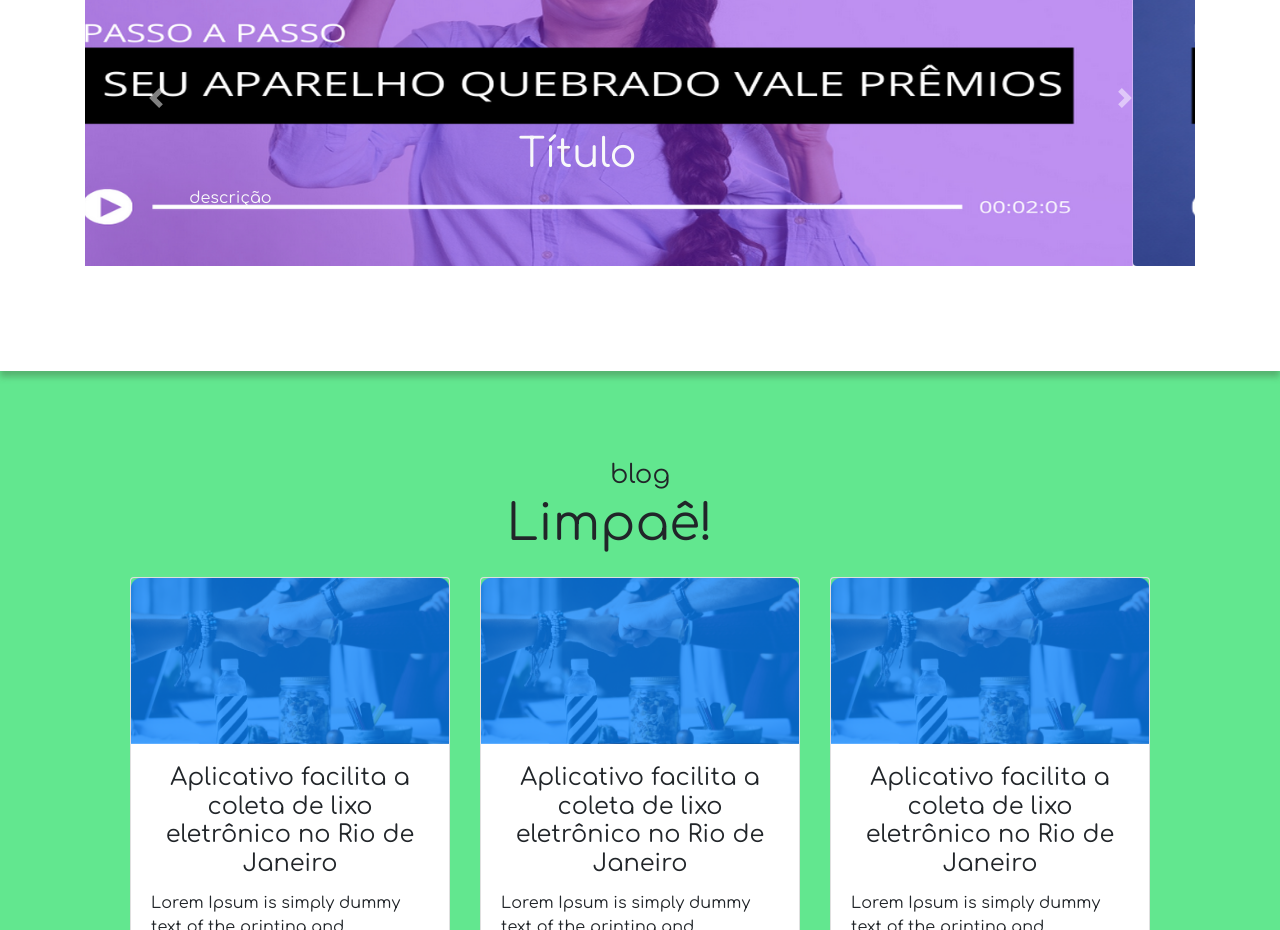
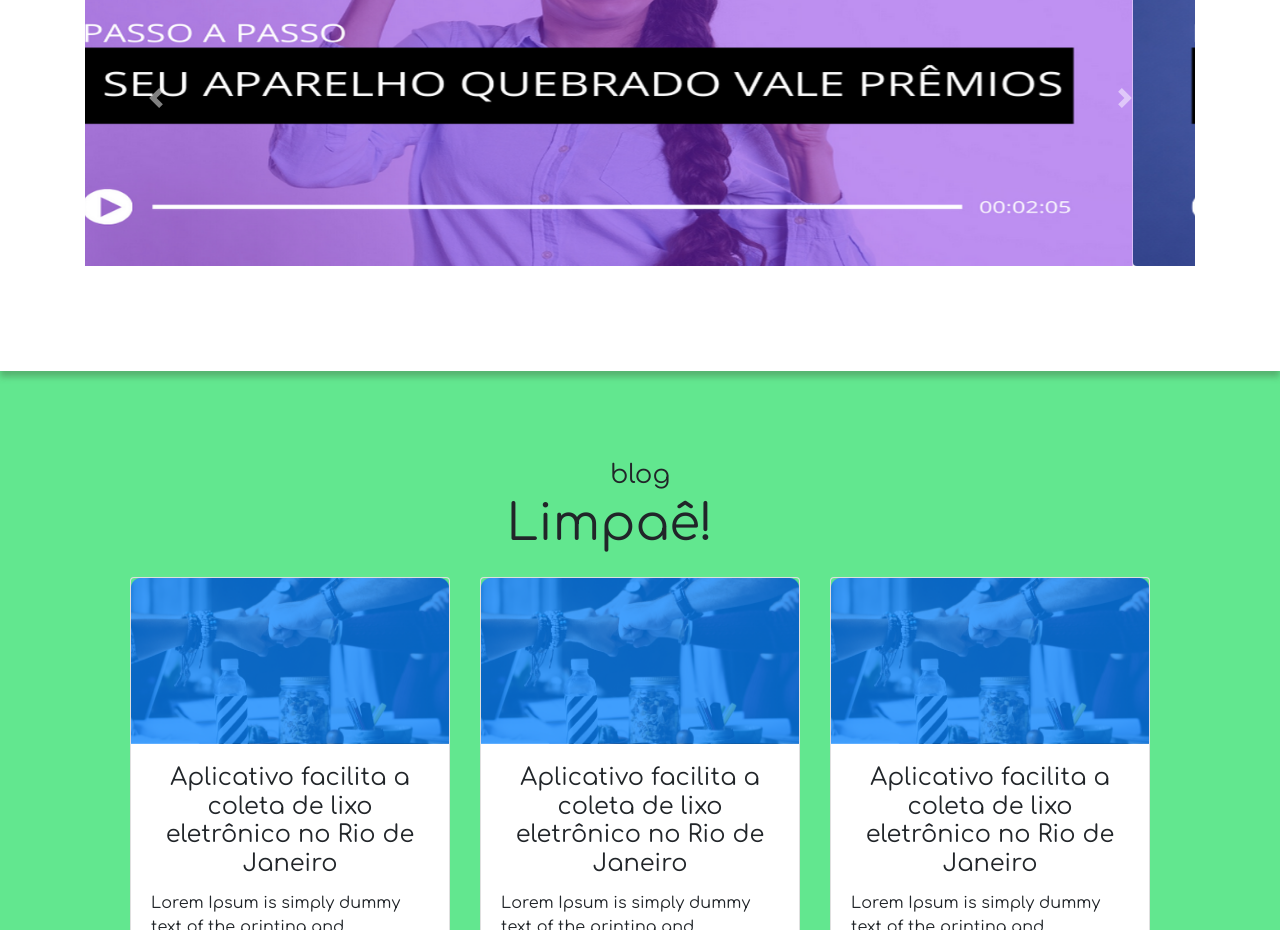
Before and after one commit to figuart/e-Leve-React, a React (Create React App) app: page / in a window 1280 px wide. Shown: the part 800-1730 px from the top of the page. Built offline with nearby package versions, Linux system fonts and the light colour scheme; what webfontloader would draw is missing.

Commit message:
Update Home.js

```diff
--- a/src/view/Home.js
+++ b/src/view/Home.js
@@ -50,8 +50,8 @@ export default function Home() {
       <div className="carousel-item active">
         <img src={Slide1} className="img-fluid d-block rounded-0" alt="image1"/>
           <div className="carousel-caption d-none d-md-block text-light">
-            <h1>Título</h1>
-            <p>descrição</p>
+            <h1></h1>
+            <p></p>
           </div>
       </div>
       <div className="carousel-item">
```
